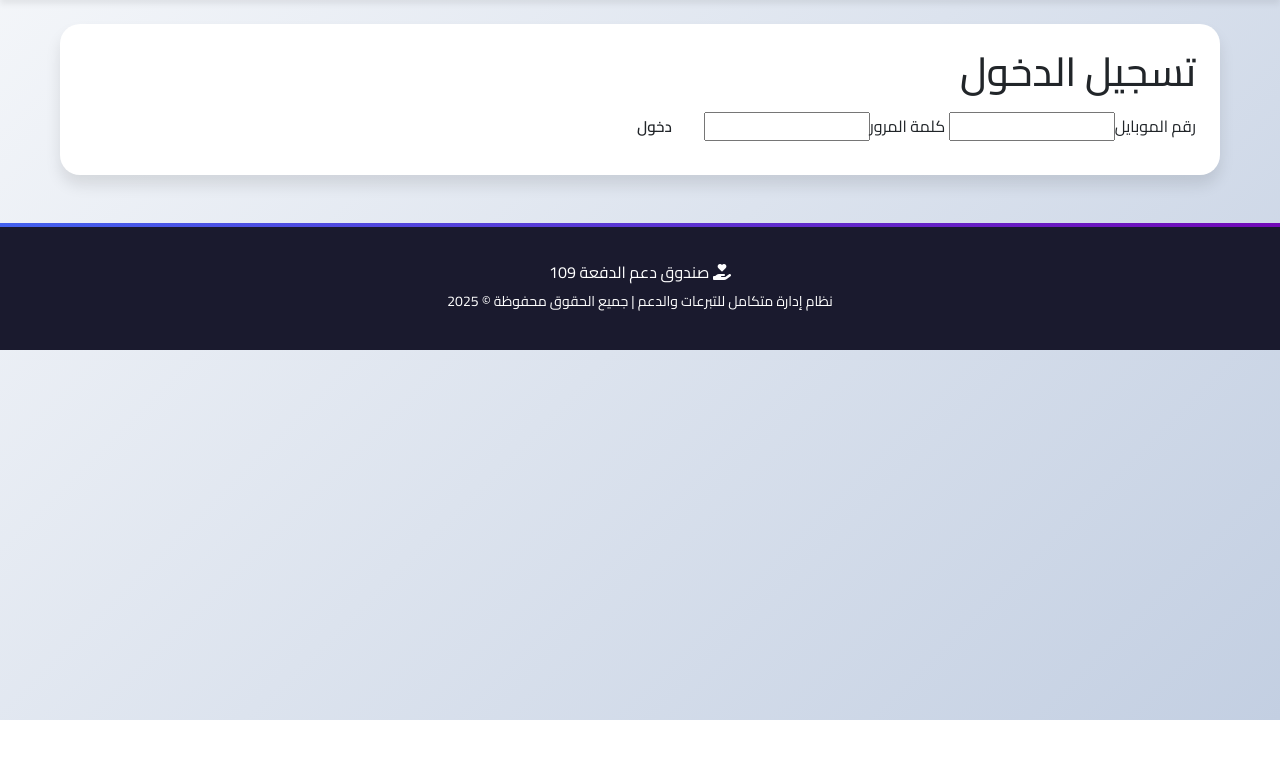
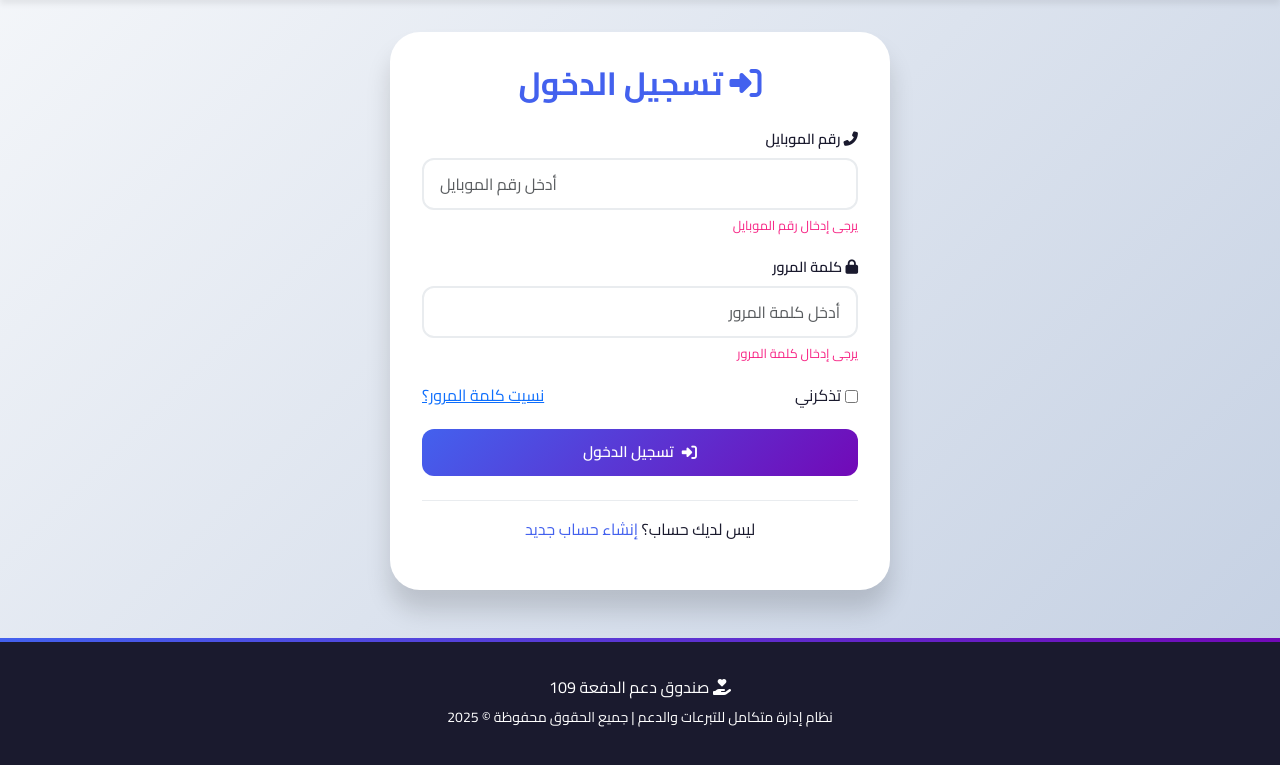
Before and after one commit to abdelrahman109/109-sys1, a Python web app: template templates/public/login.html in a window 1280 px wide. Shown: the part 80-845 px from the top of the page. Before the commit the page ends 800 px from the top, so only its background shows below. Run offline with Jinja, Linux system fonts and the light colour scheme; the template is opened without the code that fills it, so the values that code supplies are empty.

Commit message:
Update login.html

```diff
--- a/templates/public/login.html
+++ b/templates/public/login.html
@@ -1,12 +1,61 @@
-{% extends 'base.html' %}
+{% extends "base.html" %}
+
+{% block title %}تسجيل الدخول - صندوق الدفعة 109{% endblock %}
+
 {% block content %}
-<div class="card narrow">
-  <h1>تسجيل الدخول</h1>
-  <form method="post">
-    <input type="hidden" name="csrf_token" value="{{ csrf_token }}">
-    <label>رقم الموبايل<input name="phone" required></label>
-    <label>كلمة المرور<input name="password" type="password" required></label>
-    <button class="btn" type="submit">دخول</button>
-  </form>
+<div class="auth-container">
+    <div class="auth-card">
+        <h2>
+            <i class="fas fa-sign-in-alt"></i>
+            تسجيل الدخول
+        </h2>
+
+        <form method="POST" action="{{ url_for('login') }}" data-validate="true">
+            <input type="hidden" name="csrf_token" value="{{ csrf_token() }}">
+
+            <div class="form-group">
+                <label class="form-label" for="phone">
+                    <i class="fas fa-phone-alt"></i> رقم الموبايل
+                </label>
+                <input type="tel"
+                       class="form-control"
+                       id="phone"
+                       name="phone"
+                       placeholder="أدخل رقم الموبايل"
+                       required
+                       autocomplete="tel">
+                <div class="invalid-feedback">يرجى إدخال رقم الموبايل</div>
+            </div>
+
+            <div class="form-group">
+                <label class="form-label" for="password">
+                    <i class="fas fa-lock"></i> كلمة المرور
+                </label>
+                <input type="password"
+                       class="form-control"
+                       id="password"
+                       name="password"
+                       placeholder="أدخل كلمة المرور"
+                       required
+                       autocomplete="current-password">
+                <div class="invalid-feedback">يرجى إدخال كلمة المرور</div>
+            </div>
+
+            <div class="form-group d-flex justify-between align-center">
+                <label class="d-flex align-center gap-1">
+                    <input type="checkbox" name="remember"> تذكرني
+                </label>
+                <a href="{{ url_for('forgot_password') }}" class="text-primary">نسيت كلمة المرور؟</a>
+            </div>
+
+            <button type="submit" class="btn btn-primary btn-block">
+                <i class="fas fa-sign-in-alt"></i> تسجيل الدخول
+            </button>
+        </form>
+
+        <div class="auth-footer">
+            <p>ليس لديك حساب؟ <a href="{{ url_for('register') }}">إنشاء حساب جديد</a></p>
+        </div>
+    </div>
 </div>
 {% endblock %}
```
